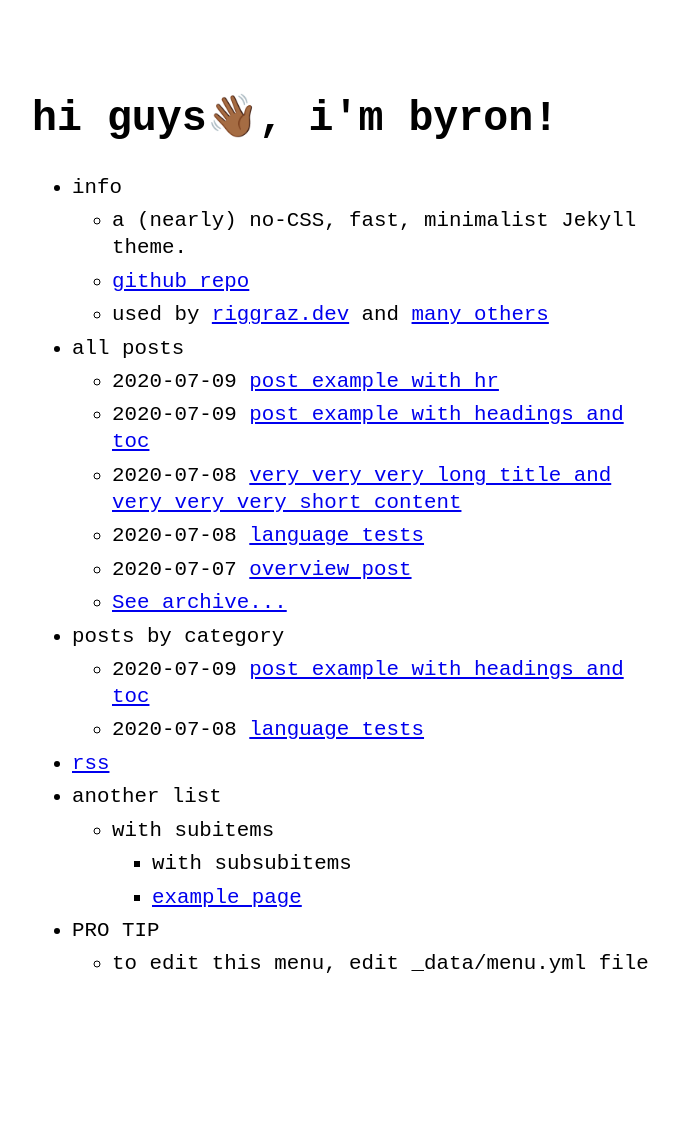
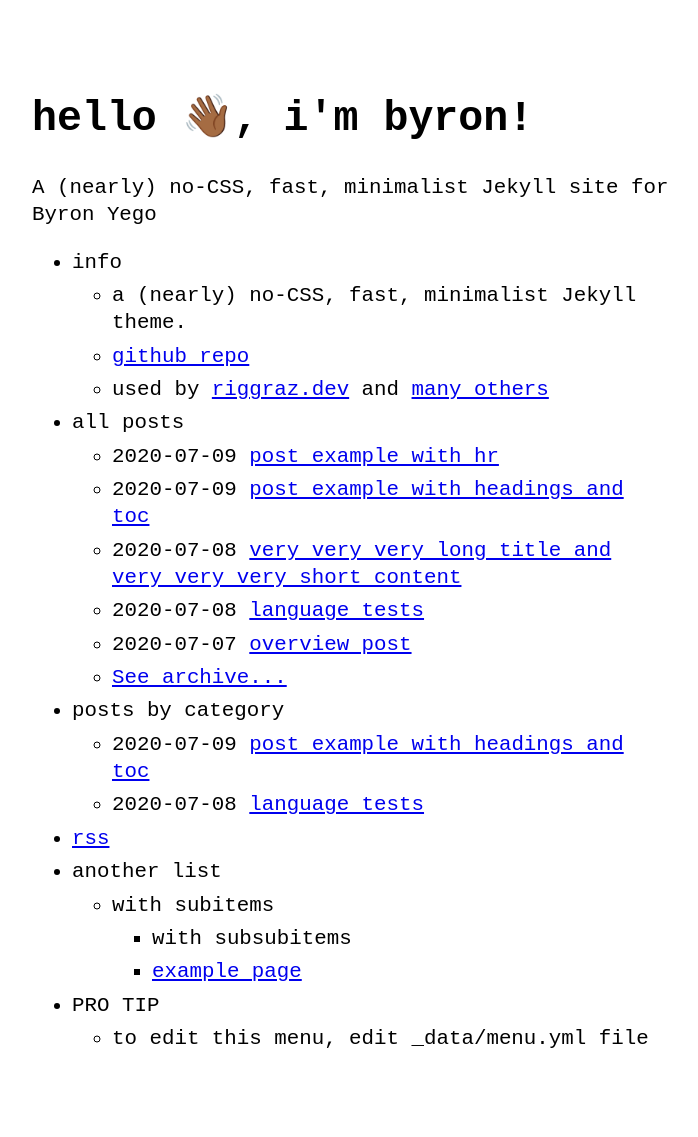
Before and after one commit to riggraz/no-style-please, a Jekyll site: the page built from index.md, in a window 1280 px wide. Shown: the whole page, without its empty margins (288-986 px from the left). Built offline with Jekyll 4.4.1, drawn with Linux system fonts in a browser that asks for light colours; before the commit the page ends 1062 px from its top, so only the background shows below that; some of the changed lines change nothing that is shown.

Commit message:
Update _config.yml

```diff
--- a/_config.yml
+++ b/_config.yml
@@ -1,24 +1,23 @@
-title: hi guys👋🏾, i'm byron! # name of the site
-author: Riccardo Graziosi # name of site's author
-email: riccardo.graziosi97@gmail.com # email of site's author
-url: https://riggraz.dev # root address of the site
-baseurl: "/no-style-please" # subpath of the site, e.g. "/blog" (leave it blank "" if you're site shouldn't use a subpath)
-description: > # description of the site (multiple lines allowed)
-  A (nearly) no-CSS, fast, minimalist Jekyll theme.
+title: hello 👋🏾, i'm byron!
+author: Byron Yego
+email: byronyego@gmail.com
+url: https://byron.wtf.dev
+baseurl: "/no-style-please"
+description: >
+  A (nearly) no-CSS, fast, minimalist Jekyll site for Byron Yego
 
 permalink: /:slug.html
 
-favicon: "logo.png" # name+extension of favicon (which must be put on the root folder)
-# goat_counter: "yoursitename" # put your GoatCounter name if you want to use GoatCounter analytics
+favicon: "logo.png" #
+# goat_counter: "byron.wtf"
 
 theme: no-style-please # if you are using GitHub Pages, change it to remote_theme: riggraz/no-style-please
 
 theme_config:
-  appearance: "auto" # can be "light", "dark" or "auto"
-  back_home_text: ".." # customize text for homepage link in post layout
-  date_format: "%Y-%m-%d" # customize how date is formatted
-  show_description: false # show blog description in home page
-
+  appearance: "light" # can be "light", "dark" or "auto"
+  back_home_text: "..go back"
+  date_format: "%Y-%m-%d"
+  show_description: true
 sass:
   style: :compressed
 
```
